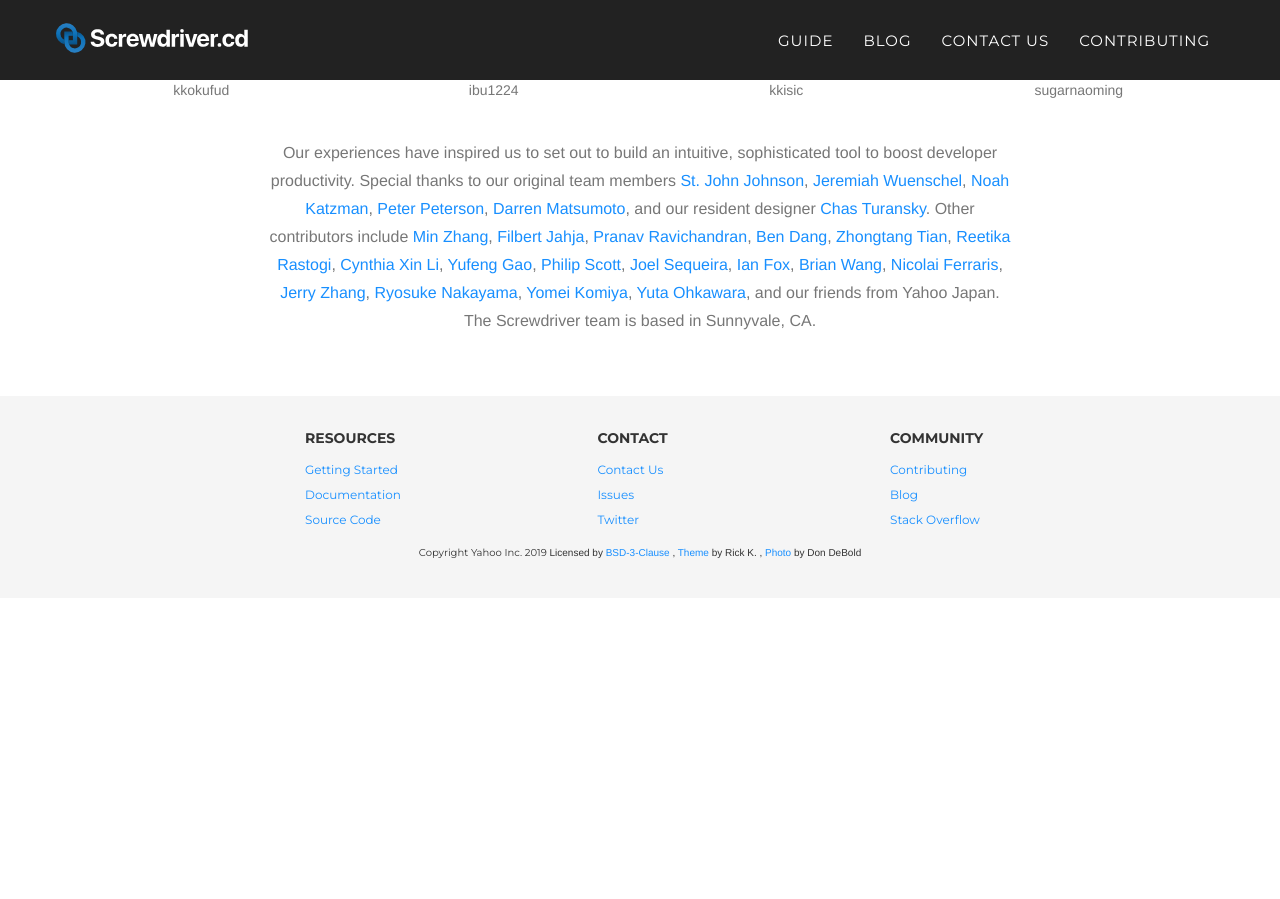
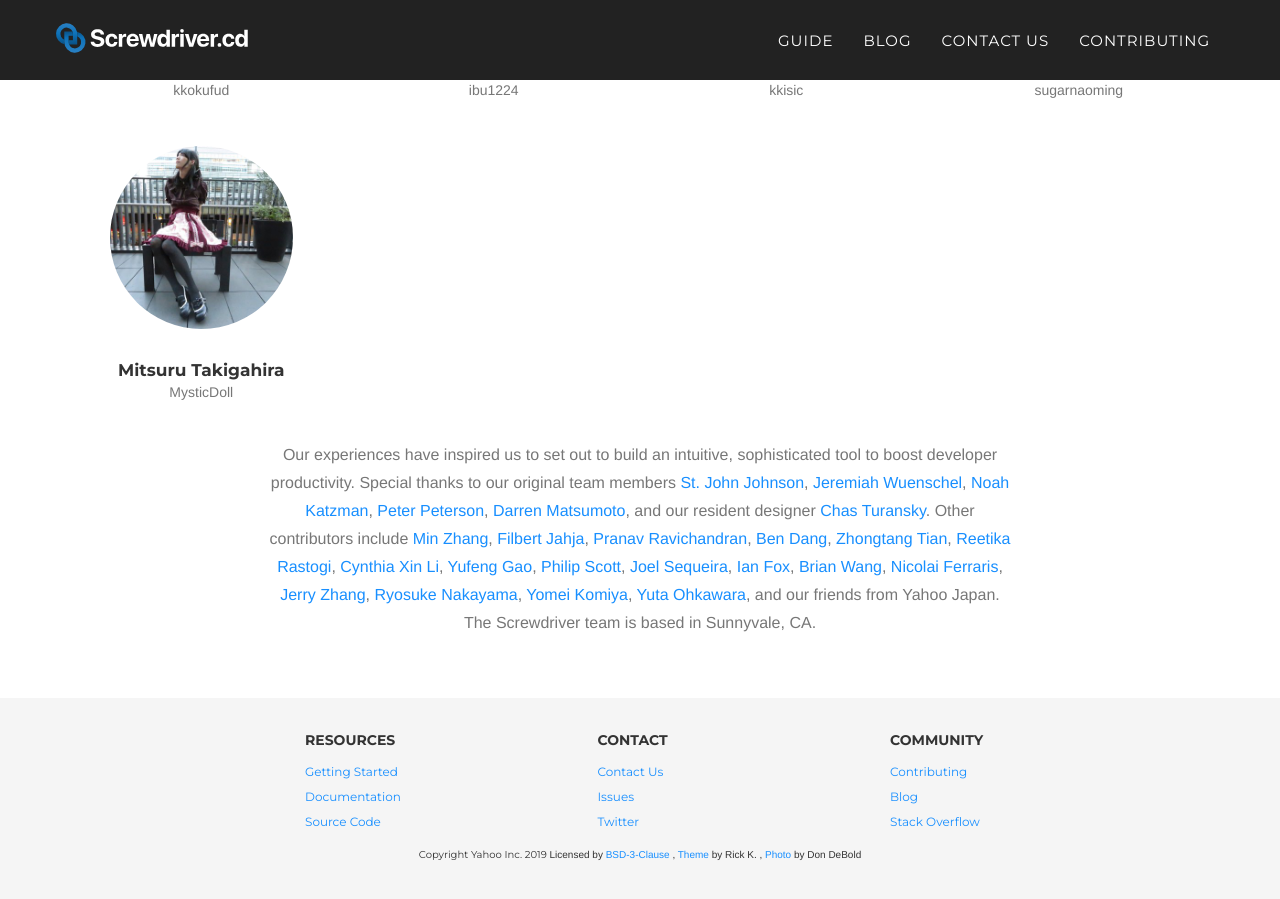
Before and after one commit to screwdriver-cd/homepage, a Jekyll site: the page built from index.md, in a window 1280 px wide and 900 px high, scrolled down 3505 px. Built offline with Jekyll 4.4.1, drawn with Linux system fonts in a browser that asks for light colours; some web fonts are replaced; before the commit the page ends 4103 px from its top, so only the background shows below that.

Commit message:
fix: add a new member (#47)
add Mitsuru Takigahira (MysticDoll)

```diff
--- a/_config.yml
+++ b/_config.yml
@@ -134,3 +134,8 @@ people:
   pic: sugarnaoming
   position: sugarnaoming
   github: https://github.com/sugarnaoming
+
+- name: Mitsuru Takigahira
+  pic: MysticDoll
+  position: MysticDoll
+  github: https://github.com/MysticDoll
```
Also changed, not shown: img/team/MysticDoll.jpg (added).
